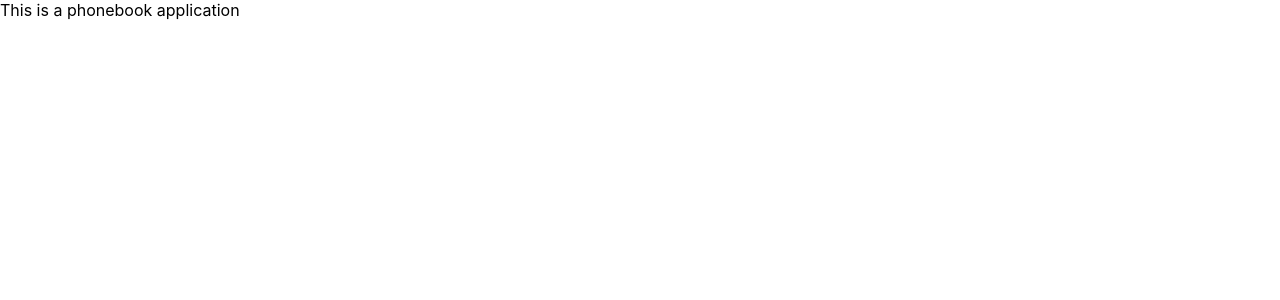
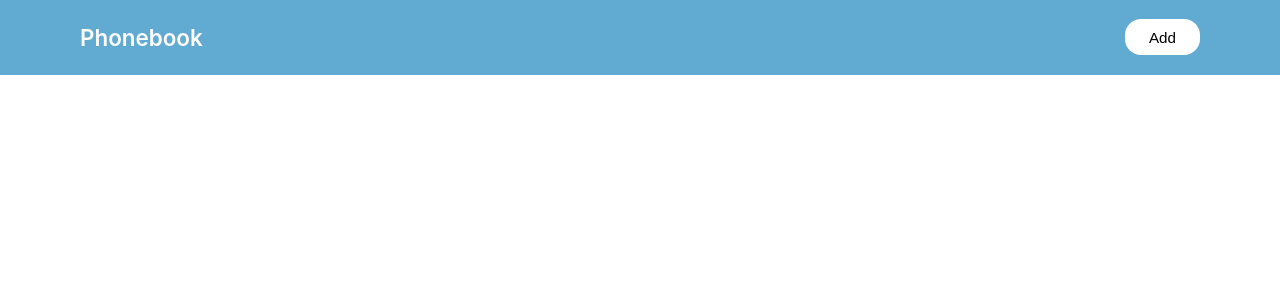
Before and after one commit to abdulfataiaka/phonebook, a React (Create React App) app: page / in a window 1280 px wide. Shown: the top 300 px of the page. Built offline with nearby package versions, Linux system fonts and the light colour scheme.

Commit message:
implement the header component

```diff
--- a/src/components/App/index.js
+++ b/src/components/App/index.js
@@ -1,5 +1,11 @@
+import ContactsPage from '../ContactsPage';
+
 const App = () => {
-    return <div>This is a phonebook application</div>
+    return (
+        <div className>
+            <ContactsPage />
+        </div>
+    )
 }
 
 export default App;
--- /dev/null
+++ b/src/components/ContactsPage/index.js
@@ -0,0 +1,11 @@
+import Header from '../Header';
+
+const ContactsPage = () => {
+    return (
+        <div>
+            <Header />
+        </div>
+    );
+}
+
+export default ContactsPage;
--- /dev/null
+++ b/src/components/Header/index.js
@@ -0,0 +1,12 @@
+import './styles.css';
+
+const Header = () => {
+    return (
+        <div className="header">
+            <span>Phonebook</span>
+            <button>Add</button>
+        </div>
+    )
+}
+
+export default Header;
--- /dev/null
+++ b/src/components/Header/styles.css
@@ -0,0 +1,22 @@
+.header {
+    display: flex;
+    align-items: center;
+    background: #61AAD1;
+    justify-content: space-between;
+    padding: 1.2rem 5rem;
+}
+
+.header span {
+    color: #FFFFFF;
+    font-size: 1.4rem;
+    font-weight: 600;
+}
+
+.header button {
+    border: none;
+    cursor: pointer;
+    font-size: 0.95rem;
+    border-radius: 1rem;
+    background: #FFFFFF;
+    padding: 0.6rem 1.5rem;
+}
```
Also changed, not shown: src/components/App/styles.css (deleted).
